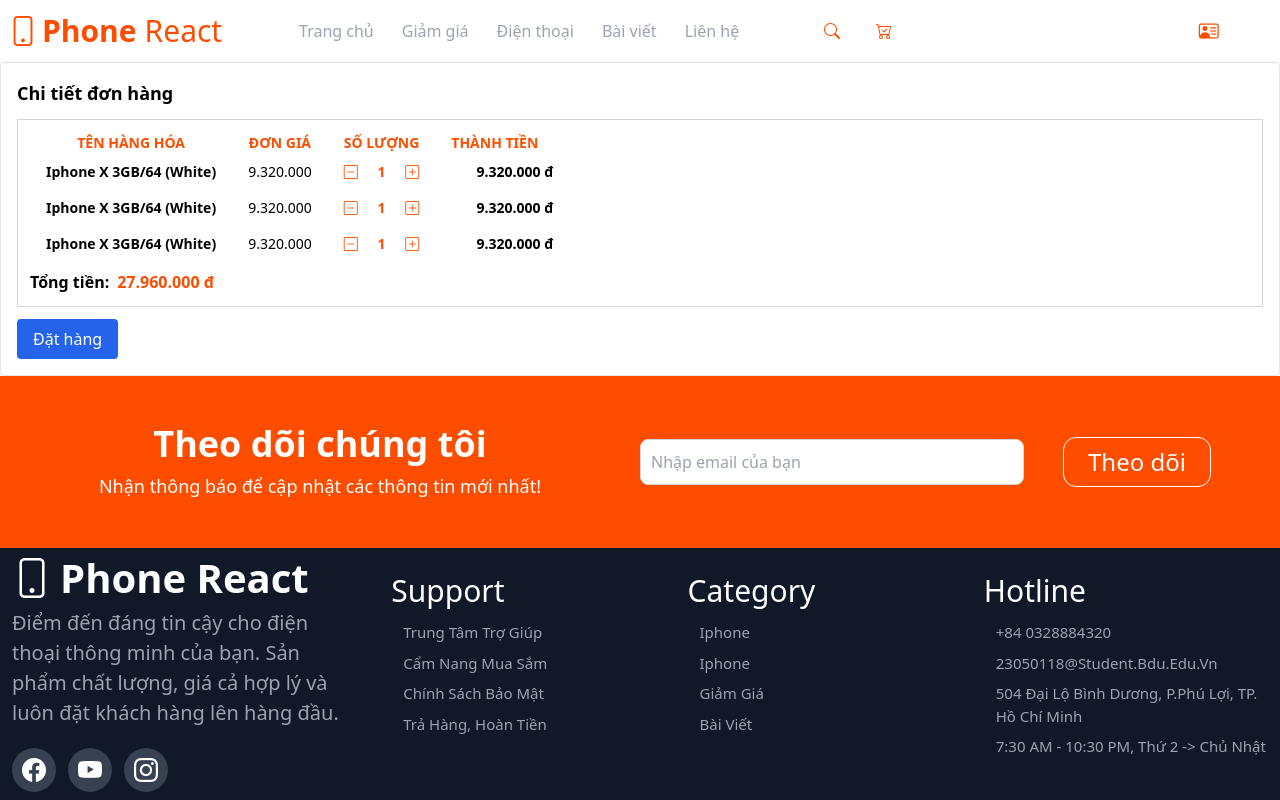
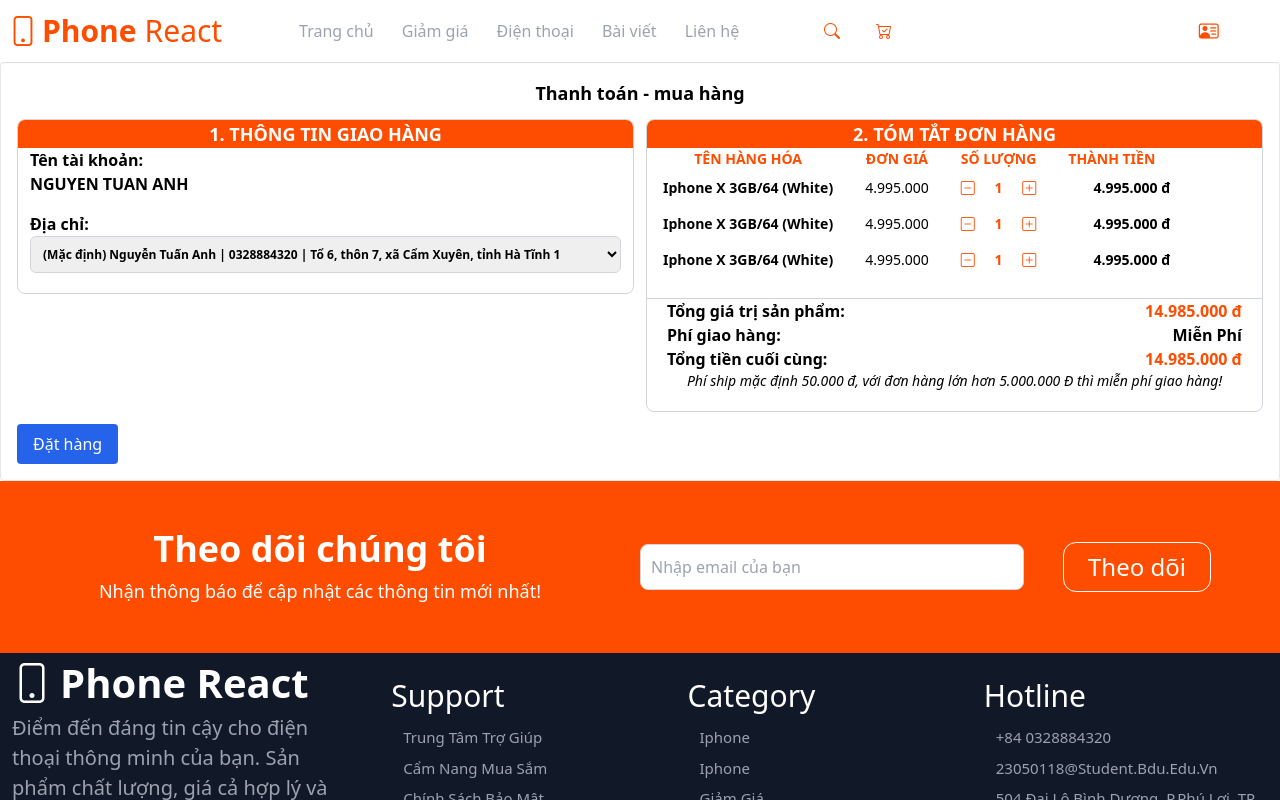
Before and after one commit to NguyenTAnh2005/phone_react, a React (Vite) app in the folder frontend/: page /Order in a window 1280 px wide. Shown: the top 800 px of the page. Built offline with nearby package versions, Linux system fonts and the light colour scheme.

Commit message:
Update trang thanh toán + đóng gói = Docker

```diff
--- a/frontend/src/Pages/Order.jsx
+++ b/frontend/src/Pages/Order.jsx
@@ -6,7 +6,6 @@ import { priceFormatter } from "../utils/utils";
 export function Order({ account = eg_account, hotlineList = eg_hotline, list_product = list_cart_product }) {
 
     const [addressList, setAddressList] = useState(eg_hotline);
-
     // lấy address mặc định
     const [selectedAddress, setselectedAddress] = useState(() => {
         const found = addressList.find(a => a.hotline_default === true);
@@ -17,6 +16,14 @@ export function Order({ account = eg_account, hotlineList = eg_hotline, list_pro
         return found || addressList?.[0] || null;
     });
 
+    // Xử lý thay đổi form data khi thay đổi địa chỉ
+    function handleChangeAddressSelected(address) {
+        setselectedAddress(address);
+        setFormOrderData((prev) => {
+            return { ...prev, hotline_id: address.hotline_id }
+        })
+    }
+
     // danh sach cac chi tiet --- KHOI TAO BAN DAU MAC DINH count =1
     const initDetail = list_cart_product.map(p => ({
         variant_id: p.variant_id,
@@ -25,17 +32,27 @@ export function Order({ account = eg_account, hotlineList = eg_hotline, list_pro
         unit_price: p.variant_ph_final_price,
     }));
 
+    // Hàm tính tiền ship 0 || >5 trieu thi pho ri else 50k
+    const calculateShippingFee = (price) => {
+        if (price == 0 || price > 5000000) {
+            return 0;
+        }
+        return 50000;
+    }
+
+
     // Form gui data tao Order
+    const total_price_first = initDetail.reduce((acc, d) => acc + d.unit_price, 0);
     const [formOrderData, setFormOrderData] = useState({
         id: "",
-        hotline_id: selectedAddress.hotline_id,
+        hotline_id: selectedAddress?.hotline_id || "",
         account_id: account.account_id,
         buy_time: "",
         rec_time: "",
         type_pay: "",
         state: "PREPARE",
         detail: initDetail,
-        total_price: initDetail.reduce((acc, d) => acc + d.unit_price, 0),
+        total_price: total_price_first + calculateShippingFee(total_price_first),
     });
 
     // Xu ly thay doi so luong => thay doi count + gia tien
@@ -49,7 +66,9 @@ export function Order({ account = eg_account, hotlineList = eg_hotline, list_pro
                 return d;
             });
             const new_total_price = newDetail.reduce((acc, d) => acc + d.unit_price, 0);
-            return { ...prev, detail: newDetail, total_price: new_total_price }
+            const shippingFee = calculateShippingFee(new_total_price);
+            const final_price = new_total_price + shippingFee;
+            return { ...prev, detail: newDetail, total_price: final_price }
         })
     }
 
@@ -67,14 +86,105 @@ export function Order({ account = eg_account, hotlineList = eg_hotline, list_pro
         };
 
         setFormOrderData(newOrderData);
+
+        alert(`Đặt hàng thành công! Xem request tại Dev Tools!!!`);
         console.log("🧾 ORDER SUBMITTED:", newOrderData);
     }
 
     return (
         <>
-            <form onSubmit={handleSubmitOrder} className="p-4 border rounded space-y-3">
-                <h2 className="font-bold text-lg">Chi tiết đơn hàng</h2>
-                <div className=" border border-gray-300 p-3">
+            <form onSubmit={handleSubmitOrder} className="p-4 border rounded space-y-3 animate__animated animate__fadeIn">
+                <h2 className="font-bold text-lg text-center">Thanh toán - mua hàng</h2>
+                <div className="grid grid-cols-10 gap-3">
+                    <div className="col-span-full md:col-span-5">
+                        <OrderAddress
+                            account={account}
+                            handleChangeQuantity={handleChangeQuantity}
+                            handleChangeAddressSelected={handleChangeAddressSelected}
+                            selectedAddress={selectedAddress}
+                            addressList={addressList}
+                        />
+                    </div>
+                    <div className="col-span-full md:col-span-5">
+                        <OrderPrice
+                            formOrderData={formOrderData}
+                            list_product={list_product}
+                            calculateShippingFee={calculateShippingFee}
+                            handleChangeQuantity={handleChangeQuantity}
+                        />
+                    </div>
+                </div>
+
+                <button
+                    type="submit"
+                    className="mt-4 px-4 py-2 bg-blue-600 text-white rounded hover:bg-blue-700"
+                >
+                    Đặt hàng
+                </button>
+            </form>
+        </>
+    )
+
+}
+// Thông tin giao hàng
+function OrderAddress({ account, selectedAddress, handleChangeAddressSelected, addressList }) {
+
+    const handlechangeValue = (e) => {
+        const selected = addressList.find((addr) => {
+            return addr.hotline_id === e.target.value;
+        });
+        handleChangeAddressSelected(selected);
+    }
+    return (
+        <div className="border border-gray-300 rounded-lg overflow-hidden pb-5">
+            <p className="bg-mainCL text-white text-lg font-semibold uppercase text-center">
+                1. Thông tin giao hàng
+            </p>
+            <div className="px-3 mb-4 font-semibold">
+                <p className="">
+                    Tên tài khoản:
+                </p>
+                <p className="uppercase">
+                    {account.account_last_name} {account.account_first_name}
+                </p>
+            </div>
+            <div className="px-3">
+                <p className="font-semibold">Địa chỉ: </p>
+                <select
+                    className="border border-gray-300 outline-none py-2 px-2 rounded-md font-semibold text-xs w-full"
+                    name="address" id="order_ip1"
+                    value={selectedAddress?.hotline_id || ""}
+                    onChange={handlechangeValue}
+                >
+                    {
+                        addressList.map(p => (
+                            <option
+                                className="text-xs"
+                                value={p.hotline_id}
+                                key={p.hotline_id}
+                            >
+                                {p.hotline_default && "(Mặc định) "}
+                                {p.hotline_name} | {p.hotline_phonenumber} | {p.hotline_address}
+                            </option>
+                        ))
+                    }
+                </select>
+            </div>
+        </div>
+    )
+}
+
+// Thông tin thanh toán
+function OrderPrice({ list_product, formOrderData, handleChangeQuantity, calculateShippingFee }) {
+
+    // Tính tổng tiền hàng (Sub Total) để xác định phí giao hàng
+    const subTotal = formOrderData.detail.reduce((acc, d) => acc + d.unit_price, 0);
+    const shippingFee = calculateShippingFee(subTotal); // Sử dụng hàm tính phí ship
+    return (
+        <div className="border border-gray-300 rounded-lg overflow-hidden pb-5">
+            <p className="bg-mainCL text-white text-lg font-semibold uppercase text-center">
+                2. Tóm tắt đơn hàng
+            </p>
             <table className="border-collapse text-sm">
                 <thead className="uppercase font-medium text-mainCL">
                     <tr className="">
@@ -104,32 +214,38 @@ export function Order({ account = eg_account, hotlineList = eg_hotline, list_pro
                     ))}
                 </tbody>
             </table>
-                    <div className="text-start font-semibold mt-2">
+            <div className="px-5 font-semibold mt-5 border-t border-gray-300 ">
+                <div className="flex justify-between">
                     <span>
-                            Tổng tiền:
+                        Tổng giá trị sản phẩm:
+                    </span>
+                    <span className="text-mainCL ms-2">
+                        {priceFormatter(formOrderData.total_price - shippingFee)} đ
+                    </span>
+                </div>
+                <div className="flex justify-between">
+                    <span>
+                        Phí giao hàng:
+                    </span>
+                    <span className="ms-2">
+                        {shippingFee == 0 ? "Miễn Phí" : priceFormatter(shippingFee) + " đ"}
+                    </span>
+                </div>
+
+                <div className="flex justify-between">
+                    <span>
+                        Tổng tiền cuối cùng:
                     </span>
                     <span className="text-mainCL ms-2">
                         {priceFormatter(formOrderData.total_price)} đ
                     </span>
                 </div>
+                <p className=" text-sm font-light italic text-center">
+                    Phí ship mặc định 50.000 đ, với đơn hàng lớn hơn 5.000.000 Đ thì miễn phí giao hàng!
+                </p>
             </div>
-                <button
-                    type="submit"
-                    className="mt-4 px-4 py-2 bg-blue-600 text-white rounded hover:bg-blue-700"
-                >
-                    Đặt hàng
-                </button>
-            </form>
-        </>
+        </div>
     )
-
-}
-
-function OrderAddress() {
-
-}
-function OrderPrice() {
-
 }
 function OrderTypePay() {
 
--- a/frontend/src/utils/utils.jsx
+++ b/frontend/src/utils/utils.jsx
@@ -18,6 +18,10 @@ export function priceFormatter(price) {
     const str_arr = price.toString().split("");
     const idx_dot = str_arr.length % 3;
     str_arr.splice(idx_dot, 0, ".");
+    if (str_arr.length < 8) {
+        const price_formatted = str_arr.join("");
+        return `${price_formatted}`;
+    }
     str_arr.splice(idx_dot + 4, 0, ".");
     const price_formatted = str_arr.join("");
     return `${price_formatted}`;
```
Also changed, not shown: frontend/src/Data_Test/Data_Home_Test.js (+18 -18 lines), 2 other files (tests, documents, lock files or other folders). Lines whose indentation alone changed are shown as unchanged.
